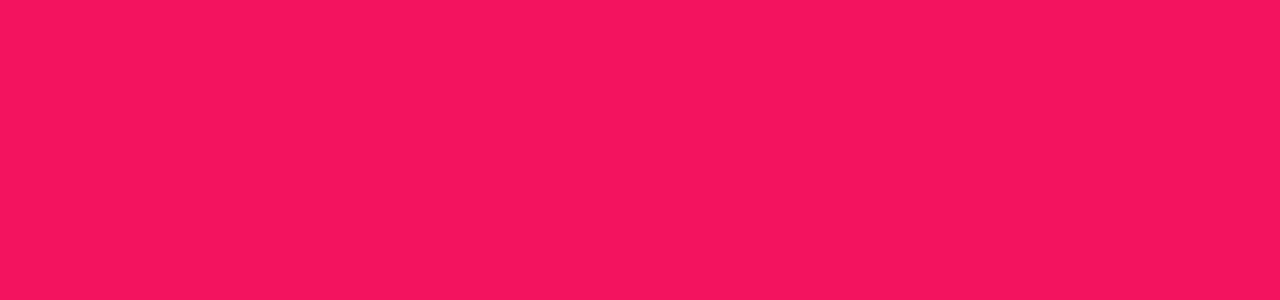
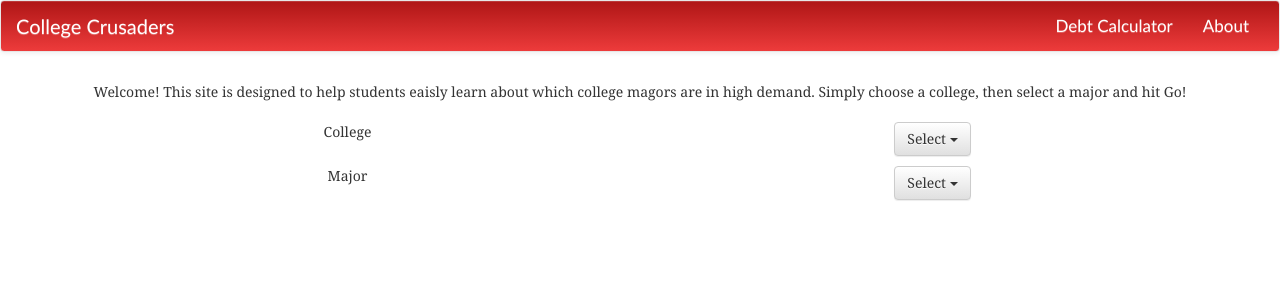
Before and after one commit to TaylorJesse/CSCI3308CollegeCrusaders, a PHP site: page / in a window 1280 px wide. Before the commit the part shown is empty. Shown: the top 300 px of the page. Run offline with PHP 8.4, Linux system fonts and the light colour scheme.

Commit message:
impelementation of layout

```diff
--- a/app/index.html
+++ b/app/index.html
@@ -1,13 +1,100 @@
 <!DOCTYPE html>
 <html>
-  <link href="styles/main.css" rel="stylesheet">
+<link href="styles/main.css" rel="stylesheet">
+<!-- Latest compiled and minified CSS -->
+<link rel="stylesheet" href="https://maxcdn.bootstrapcdn.com/bootstrap/3.3.7/css/bootstrap.min.css" integrity="sha384-BVYiiSIFeK1dGmJRAkycuHAHRg32OmUcww7on3RYdg4Va+PmSTsz/K68vbdEjh4u" crossorigin="anonymous">
+<!-- Optional theme -->
+<link rel="stylesheet" href="https://maxcdn.bootstrapcdn.com/bootstrap/3.3.7/css/bootstrap-theme.min.css" integrity="sha384-rHyoN1iRsVXV4nD0JutlnGaslCJuC7uwjduW9SVrLvRYooPp2bWYgmgJQIXwl/Sp" crossorigin="anonymous">
+
 <head>
-    <meta charset="utf-8">
-    <title>College Crusaders</title>
+  <meta charset="utf-8">
+  <title>College Crusaders</title>
 </head>
 
 <body>
+  <nav class="navbar navbar-default">
+    <div class="container-fluid">
+      <!-- Brand and toggle get grouped for better mobile display -->
+      <div class="navbar-header">
+        <button type="button" class="navbar-toggle collapsed" data-toggle="collapse" data-target="#bs-example-navbar-collapse-1" aria-expanded="false">
+          <span class="sr-only">Toggle navigation</span>
+          <span class="icon-bar"></span>
+          <span class="icon-bar"></span>
+          <span class="icon-bar"></span>
+        </button>
+        <a class="navbar-brand" href="#">College Crusaders</a>
+      </div>
+      <div class="collapse navbar-collapse" id="bs-example-navbar-collapse-1">
+        <ul class="nav navbar-nav navbar-right">
+          <ul class="nav navbar-nav">
+            <li><a href="#">Debt Calculator <span class="sr-only">(current)</span></a></li>
+            <li><a href="#">About</a></li>
+          </ul>
+        </ul>
+      </div>
+    </div>
+  </nav>
+  <!--
+  <div class="desciption">
+    <p>
+      Welcome! This site is designed to help students eaisly learn about which college magors are in high demand. Simply choose a college, then select a major and hit Go!
+    </p>
+  </div>
+-->
+  <div class="container">
+    <div class="row">
+      <p>
+        Welcome! This site is designed to help students eaisly learn about which college magors are in high demand. Simply choose a college, then select a major and hit Go!
+      </p>
+    </div>
+    <div class="row">
+      <div class="col-sm-6 pull-left">
+        <p>College</p>
+      </div>
+      <div class="col-sm-6">
+        <div class="dropdown">
+          <button class="btn btn-default dropdown-toggle" type="button" id="dropdownMenu1" data-toggle="dropdown" aria-haspopup="true" aria-expanded="true">
+            Select
+            <span class="caret"></span>
+          </button>
+          <ul class="dropdown-menu" aria-labelledby="dropdownMenu1">
+            <li><a href="#">Arts & Science</a></li>
+            <li><a href="#">Buisness</a></li>
+            <li><a href="#">Education</a></li>
+            <li><a href="#">Engineering</a></li>
+            <li role="separator" class="divider"></li>
+            <li><a href="#">Separated link</a></li>
+          </ul>
+        </div>
+      </div>
+    </div>
+    <div class="row">
+      <div class="col-sm-6 pull-left">
+        <p>Major</p>
+      </div>
+      <div class="col-sm-6">
+        <div class="dropdown">
+          <button class="btn btn-default dropdown-toggle" type="button" id="dropdownMenu1" data-toggle="dropdown" aria-haspopup="true" aria-expanded="true">
+            Select
+            <span class="caret"></span>
+          </button>
+          <ul class="dropdown-menu" aria-labelledby="dropdownMenu1">
+            <li><a href="#">Arts & Science</a></li>
+            <li><a href="#">Buisness</a></li>
+            <li><a href="#">Education</a></li>
+            <li><a href="#">Engineering</a></li>
+            <li role="separator" class="divider"></li>
+            <li><a href="#">Separated link</a></li>
+          </ul>
+        </div>
+      </div>
+    </div>
+  </div>
+
   <script src="scripts/main.js"></script>
+  <!-- Latest compiled and minified JavaScript -->
+  <!--<script src="https://maxcdn.bootstrapcdn.com/bootstrap/3.3.7/js/bootstrap.min.js" integrity="sha384-Tc5IQib027qvyjSMfHjOMaLkfuWVxZxUPnCJA7l2mCWNIpG9mGCD8wGNIcPD7Txa" crossorigin="anonymous"></script>
+    <script src="https://code.jquery.com/jquery-3.1.1.min.js" integrity="sha256-hVVnYaiADRTO2PzUGmuLJr8BLUSjGIZsDYGmIJLv2b8=" crossorigin="anonymous"></script>-->
 </body>
 
 </html>
--- a/app/styles/main.css
+++ b/app/styles/main.css
@@ -1,7 +1,35 @@
-body{
-  background-color: #F3135F;
+nav{
+  font-family: Futura, "Trebuchet MS", Arial, sans-serif;
+	font-size: 17px;
+	font-style: normal;
+	font-variant: normal;
+	font-weight: 400;
+	line-height: 24px;
+  background-image: #af1616 !important; /* For browsers that do not support gradients */
+  background-image: -webkit-linear-gradient(#af1616, #ed3b3b) !important; /* For Safari 5.1 to 6.0 */
+  background-image: -o-linear-gradient(#af1616, #ed3b3b) !important; /* For Opera 11.1 to 12.0 */
+  background-image: -moz-linear-gradient(#af1616, #ed3b3b) !important; /* For Firefox 3.6 to 15 */
+  background-image: linear-gradient(#af1616, #ed3b3b) !important; /* Standard syntax */
 }
 
-head{
-  background-color: #342D45;
+.navbar-default .navbar-nav>li>a{
+  color: white !important;
 }
+
+.navbar-brand{
+  font-size: 20px !important;
+  color: white !important;
+}
+
+.container{
+  font-family: georgia;
+  text-align: center;
+}
+
+.row{
+  padding-top: 10px;
+}
+
+.icon-bar{
+  background-color: white !important;
+}
```
